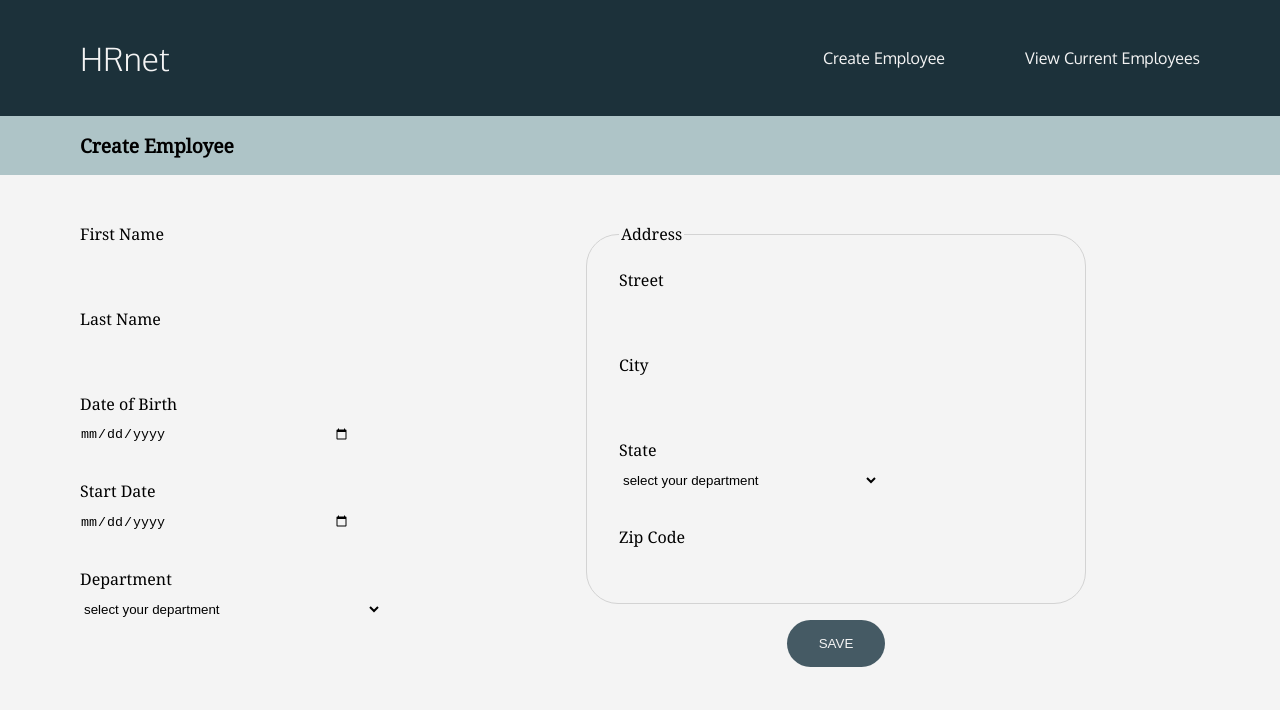
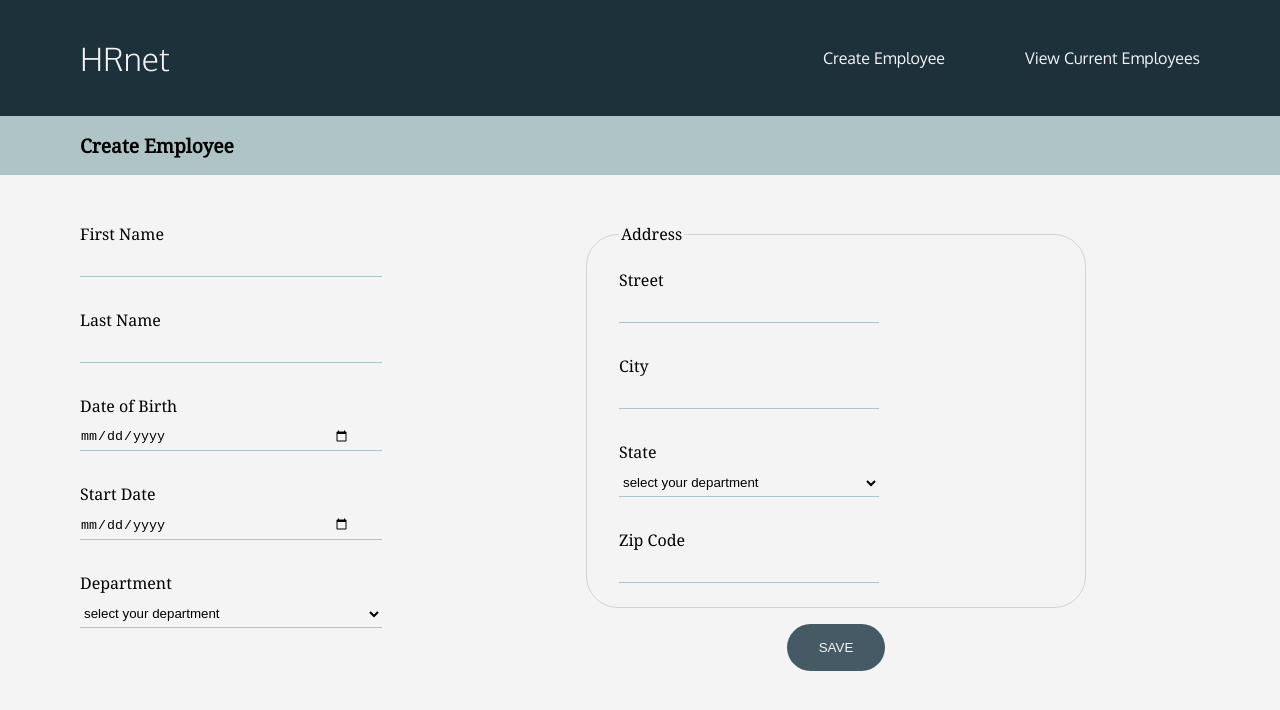
Before and after one commit to hannah-ganne/hr-net, a React (Create React App) app: page /create-employee in a window 1280 px wide. Shown: the top 710 px of the page. Built offline with nearby package versions, Linux system fonts and the light colour scheme.

Commit message:
change color theme

```diff
--- a/src/styles/InputItem.js
+++ b/src/styles/InputItem.js
@@ -18,11 +18,11 @@ export const Input = styled.input`
     padding: 0.3rem 2rem 0.3rem 0;
     border: none;
     background-color: transparent;
-    border-bottom: 1px solid var(--dark-blue);
+    border-bottom: 1px solid var(--dark-gray-blue);
     margin-top: 0.4rem;
 
     &:focus {
         outline: none;
-        border-bottom: 2px solid var(--light-blue);
+        border-bottom: 2px solid var(--green);
     }
 `
```
